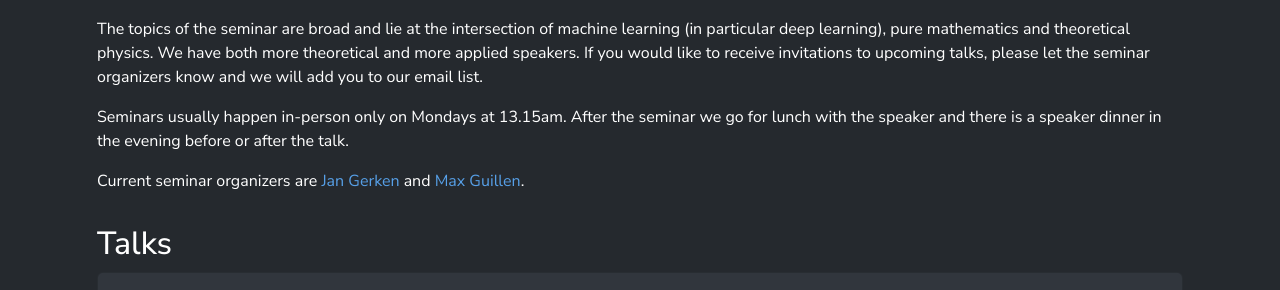
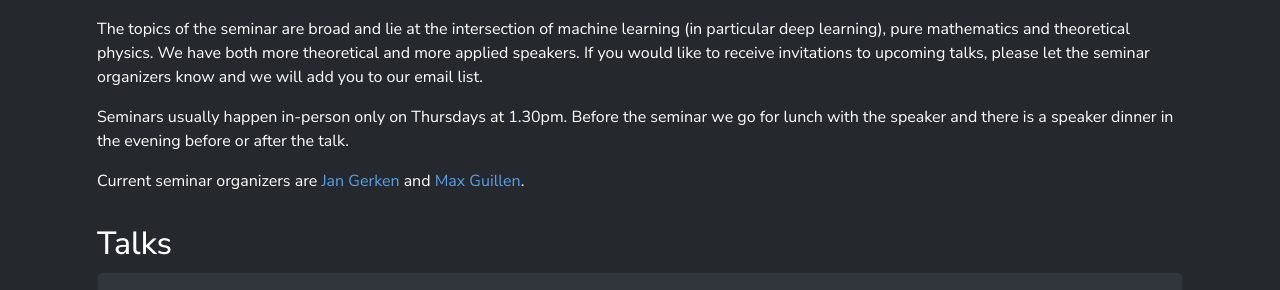
Before and after one commit to GAPinDNNs/gapindnns.github.io, a Jekyll site: the page built from _pages/seminar.md, in a window 1280 px wide and 900 px high. Shown: the part 175-465 px from the top of the window. Built offline with Jekyll 4.4.1, drawn with Linux system fonts in a browser that asks for light colours; nearby versions of some CDN libraries.

Commit message:
Update seminar times

```diff
--- a/_pages/seminar.md
+++ b/_pages/seminar.md
@@ -7,7 +7,7 @@ We organize the GAPinDNNs seminar at the Department for Mathematical Sciences at
 
 The topics of the seminar are broad and lie at the intersection of machine learning (in particular deep learning), pure mathematics and theoretical physics. We have both more theoretical and more applied speakers. If you would like to receive invitations to upcoming talks, please let the seminar organizers know and we will add you to our email list.
 
-Seminars usually happen in-person only on Mondays at 13.15am. After the seminar we go for lunch with the speaker and there is a speaker dinner in the evening before or after the talk.
+Seminars usually happen in-person only on Thursdays at 1.30pm. Before the seminar we go for lunch with the speaker and there is a speaker dinner in the evening before or after the talk.
 
 Current seminar organizers are [Jan Gerken](/members/Jan_Gerken) and [Max
 Guillen](/members/Max_Guillen).
```
